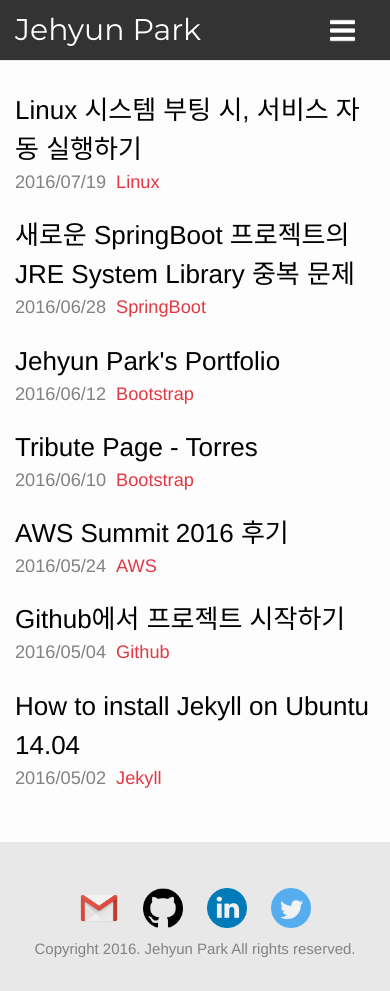
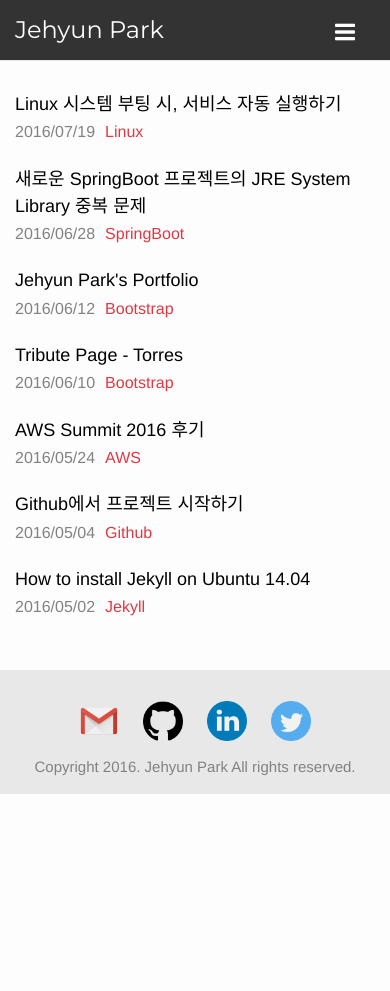
Before and after one commit to jehyunpark/jehyunpark.github.io, a Jekyll site: the page built from index.html, in a window 390 px wide. Built offline with Jekyll 4.4.1, drawn with Linux system fonts in a browser that asks for light colours; nearby versions of some CDN libraries; some web fonts are replaced; after the commit the page ends 900 px from its top, so only the background shows below that.

Commit message:
Fix #19 mobile에서 Post List의 Font 크기 수정

```diff
--- a/_includes/header.html
+++ b/_includes/header.html
@@ -16,7 +16,7 @@
     <a href="{{ site.baseurl }}/">
       <li>Home</li>
     </a>
-    <a href="{{ site.baseurl }}/">
+    <a href="{{ site.baseurl }}/about/">
       <li>About</li>
     </a>
   </ul>
--- a/_sass/_layout.scss
+++ b/_sass/_layout.scss
@@ -26,7 +26,9 @@
     font-size: 30px;
     font-weight: normal;
     line-height: 60px;
-
+    @include media-query($on-laptop) {
+        font-size: 24px;
+    }
     > a {
       font-family: 'Montserrat', 'Helvetica Neue', Helvetica, Arial, sans-serif;
       color: white;
@@ -73,8 +75,8 @@
     }
     .menu-icon {
       display: block;
-      width: 25px;
-      margin: 3px 0 0 0;
+      width: 20px;
+      margin: 7px 0 0 0;
     }
   }
   @media screen and (min-width:600px){
@@ -215,7 +217,7 @@
 }
 .copyright {
   text-align: center;
-  margin-top: -20px;
+  margin-top: -15px;
   color: $grey-color;
   font-size: 15px;
  }
@@ -224,6 +226,9 @@
   background-color: $grey-color-light;
   border-top: 1px solid $grey-color-light;
   padding: $spacing-unit 0;
+  @include media-query($on-laptop) {
+      padding: $spacing-unit/2 0;
+  }
 }
 
 .footer-heading {
@@ -311,11 +316,16 @@
 .post-meta {
     font-size: $large-font-size;
     color: $grey-color;
-
+    @include media-query($on-laptop) {
+        font-size: 16px;
+    }
   }
 .post-subject {
     font-size: 26px;
     color: black;
+    @include media-query($on-laptop) {
+        font-size: 18px;
+    }
 }
 
 .post-link {
@@ -326,6 +336,9 @@
 .post-category {
   color: #E23843;
   margin-left: 10px;
+  @include media-query($on-laptop) {
+      font-size: 16px;
+  }
 }
 
 
```
